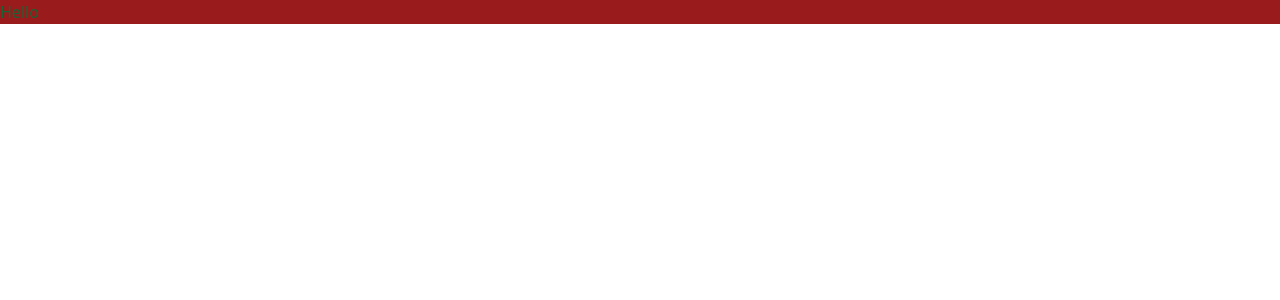
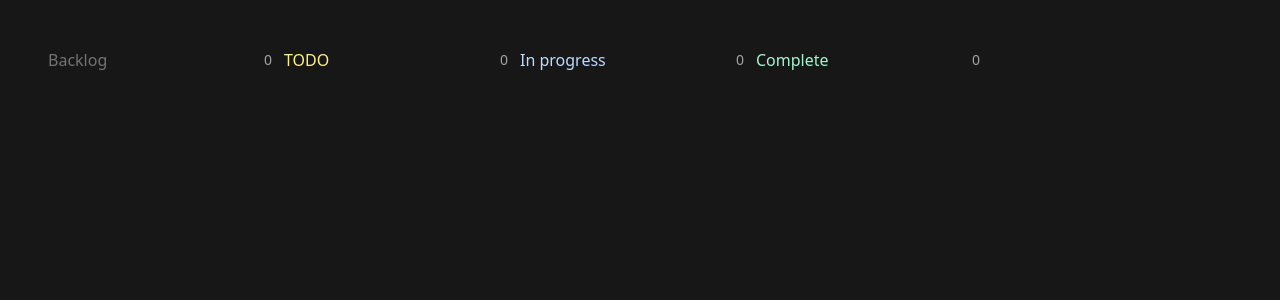
Before and after one commit to ShantYezekyan/kanban-tw, a React (Vite) app: page / in a window 1280 px wide. Shown: the top 300 px of the page. Built offline with nearby package versions, Linux system fonts and the light colour scheme.

Commit message:
add design for board and column

```diff
--- a/package.json
+++ b/package.json
@@ -24,6 +24,8 @@
     "eslint-plugin-react-hooks": "^4.6.0",
     "eslint-plugin-react-refresh": "^0.4.5",
     "postcss": "^8.4.35",
+    "prettier": "^3.2.5",
+    "prettier-plugin-tailwindcss": "^0.5.11",
     "tailwindcss": "^3.4.1",
     "typescript": "^5.2.2",
     "vite": "^5.1.0"
--- a/src/App.tsx
+++ b/src/App.tsx
@@ -1,7 +1,9 @@
+import { Board } from "./components";
+
 const App = () => {
   return (
-    <div>
-      <h1 className="bg-red-800 text-green-800">Hello</h1>
+    <div className="h-screen w-full bg-neutral-900 text-neutral-50">
+      <Board />
     </div>
   );
 };
--- /dev/null
+++ b/src/components/Board.tsx
@@ -0,0 +1,41 @@
+import { useState } from "react";
+import Column from "./Column";
+
+const Board = () => {
+  const [cards, setCards] = useState([]);
+
+  return (
+    <div className="flex h-full w-full gap-3 overflow-scroll p-12">
+      <Column
+        title="Backlog"
+        column="backlog"
+        headingColor="text-neutral-500"
+        cards={cards}
+        setCards={setCards}
+      />
+      <Column
+        title="TODO"
+        column="todo"
+        headingColor="text-yellow-200"
+        cards={cards}
+        setCards={setCards}
+      />
+      <Column
+        title="In progress"
+        column="in-"
+        headingColor="text-blue-200"
+        cards={cards}
+        setCards={setCards}
+      />
+      <Column
+        title="Complete"
+        column="done"
+        headingColor="text-emerald-200"
+        cards={cards}
+        setCards={setCards}
+      />
+    </div>
+  );
+};
+
+export default Board;
--- /dev/null
+++ b/src/components/Column.tsx
@@ -0,0 +1,33 @@
+import { useState } from "react";
+
+type ColumnProps = {
+  title: string;
+  column: string;
+  headingColor: string;
+  cards: any;
+  setCards: any;
+};
+
+const Column = ({
+  title,
+  headingColor,
+  column,
+  cards,
+  setCards,
+}: ColumnProps) => {
+  const [active, setActive] = useState(false);
+
+  return (
+    <div className="w-56 shrink-0">
+      <div className="mb-3 flex items-center justify-between">
+        <h3 className={`font-medium ${headingColor}`}>{title}</h3>
+        <span className="rounded text-sm text-neutral-400">{cards.length}</span>
+      </div>
+      <div
+        className={`h-full w-full transition-colors ${active ? "bg-neutral-800/50" : "bg-neutral-800/0"}`}
+      ></div>
+    </div>
+  );
+};
+
+export default Column;
--- /dev/null
+++ b/src/components/index.ts
@@ -0,0 +1,3 @@
+import Board from "./Board";
+
+export { Board };
```
Also changed, not shown: 2 other files (tests, documents, lock files or other folders).
